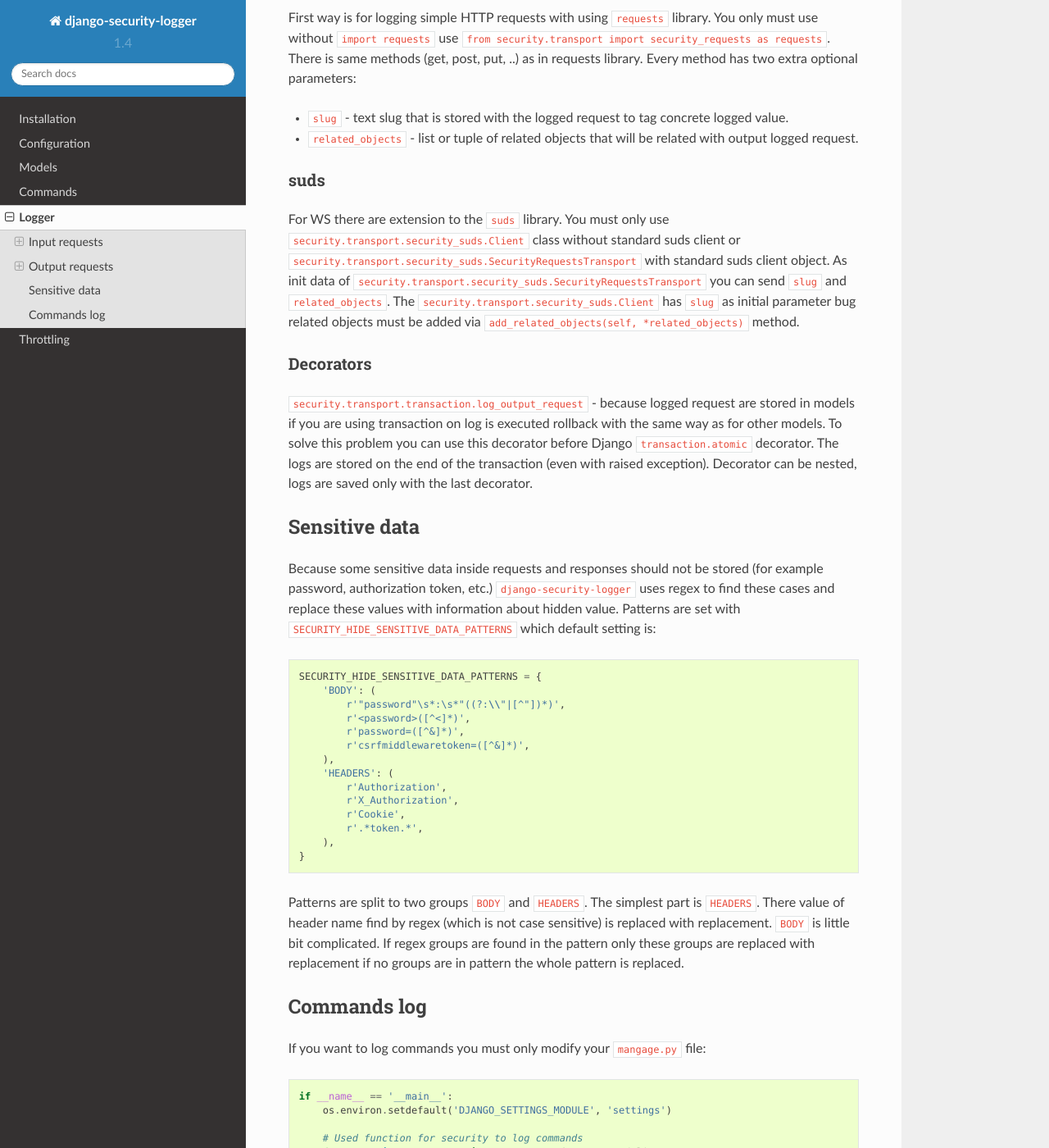
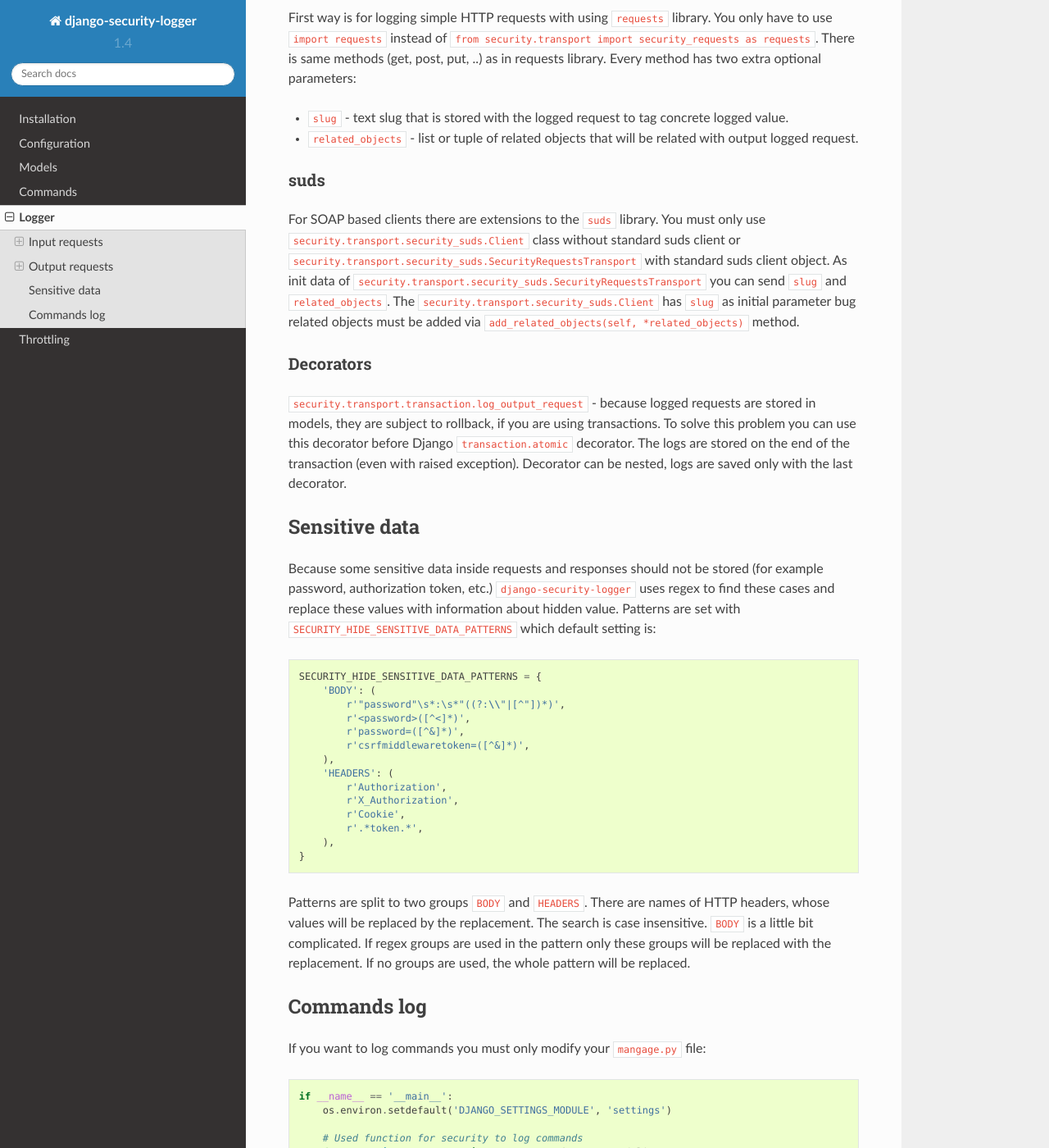
Before and after one commit to sputnikus/django-security, a Sphinx documentation site: the page built from docs/logger.rst, in a window 1280 px wide and 1400 px high, scrolled down 1438 px. Shown: the whole window at 82% size. Built offline with Sphinx 7.4.7 and the Read the Docs theme 2.0.0, drawn with Linux system fonts in a browser that asks for light colours; some of the changed text lies outside the part shown.

Commit message:
Fixed documentation

```diff
--- a/docs/index.rst
+++ b/docs/index.rst
@@ -2,7 +2,7 @@
 Django-security-logger's documentation
 ======================================
 
-Django-security-logger is library for logging input and output request. Library can be used with django-reversion to log which data was changed in a request.
+Django-security-logger is library for logging input, output request and Django commands. Library can be used with django-reversion to log which data was changed in a request.
 The library provides throttling security mechanism.
 
 Project Home
--- a/docs/logger.rst
+++ b/docs/logger.rst
@@ -46,13 +46,13 @@ Input logged requests and reversion revision objects are related via m2m model `
 Output requests
 ---------------
 
-Log output requests are little bit complicated and is related with way how output requests are performed. Security provides two ways how to log output requests:
+Logging of output requests is a little bit complicated and is related to the way how output requests are performed. Security provides two ways how to log output requests:
 
 
 requests
 ^^^^^^^^
 
-First way is for logging simple HTTP requests with using ``requests`` library. You only must use without ``import requests`` use ``from security.transport import security_requests as requests``. There is same methods (get, post, put, ..) as in requests library. Every method has two extra optional parameters:
+First way is for logging simple HTTP requests with using ``requests`` library. You only have to use ``import requests`` instead of ``from security.transport import security_requests as requests``. There is same methods (get, post, put, ..) as in requests library. Every method has two extra optional parameters:
 
 * ``slug`` - text slug that is stored with the logged request to tag concrete logged value.
 * ``related_objects`` - list or tuple of related objects that will be related with output logged request.
@@ -60,14 +60,14 @@ First way is for logging simple HTTP requests with using ``requests`` library. Y
 suds
 ^^^^
 
-For WS there are extension to the ``suds`` library. You must only use ``security.transport.security_suds.Client`` class without standard suds client or ``security.transport.security_suds.SecurityRequestsTransport`` with standard suds client object.
+For SOAP based clients there are extensions to the ``suds`` library. You must only use ``security.transport.security_suds.Client`` class without standard suds client or ``security.transport.security_suds.SecurityRequestsTransport`` with standard suds client object.
 As init data of ``security.transport.security_suds.SecurityRequestsTransport`` you can send ``slug`` and ``related_objects``.
 The ``security.transport.security_suds.Client`` has ``slug`` as initial parameter bug related objects must be added via ``add_related_objects(self, *related_objects)`` method.
 
 Decorators
 ^^^^^^^^^^
 
-``security.transport.transaction.log_output_request`` - because logged request are stored in models if you are using transaction on log is executed rollback with the same way as for other models. To solve this problem you can use this decorator before Django ``transaction.atomic`` decorator. The logs are stored on the end of the transaction (even with raised exception). Decorator can be nested, logs are saved only with the last decorator.
+``security.transport.transaction.log_output_request`` - because logged requests are stored in models, they are subject to rollback, if you are using transactions. To solve this problem you can use this decorator before Django ``transaction.atomic`` decorator. The logs are stored on the end of the transaction (even with raised exception). Decorator can be nested, logs are saved only with the last decorator.
 
 
 Sensitive data
@@ -91,8 +91,8 @@ Because some sensitive data inside requests and responses should not be stored (
     }
 
 Patterns are split to two groups ``BODY`` and ``HEADERS``.
-The simplest part is ``HEADERS``. There value of header name find by regex (which is not case sensitive) is replaced with replacement.
-``BODY`` is little bit complicated. If regex groups are found in the pattern only these groups are replaced with replacement if no groups are in pattern the whole pattern is replaced.
+There are names of HTTP headers, whose values will be replaced by the replacement. The search is case insensitive.
+``BODY`` is a little bit complicated. If regex groups are used in the pattern only these groups will be replaced with the replacement. If no groups are used, the whole pattern will be replaced.
 
 Commands log
 ------------
@@ -109,4 +109,4 @@ If you want to log commands you must only modify your ``mangage.py`` file::
 
         execute_from_command_line(sys.argv)
 
-If you can call command from code, you should use ``security.management.call_command`` instead of standard Django ``call_command`` function.
+If you want to call command from code, you should use ``security.management.call_command`` instead of standard Django ``call_command`` function.
--- a/docs/throttling.rst
+++ b/docs/throttling.rst
@@ -3,7 +3,7 @@
 Throttling
 ==========
 
-In terms of ``django-security-logger`` throttling is a process responsible for regulating the rate of incoming HTTP requests. There are many ways how to restricts number of requests it may depend on concrete view. The simpliest throttling is restrict maximum number of request from one IP address per unit of time.
+In terms of ``django-security-logger`` throttling is a process responsible for regulating the rate of incoming HTTP requests. There are many ways how to restrict number of requests that may depend on a concrete view. The simplest throttling is to restrict maximum number of request from one IP address per unit of time.
 
 
 Default configuration
```
Also changed, not shown: other parts of docs/logger.rst (+5 -5 lines), 1 other file.
